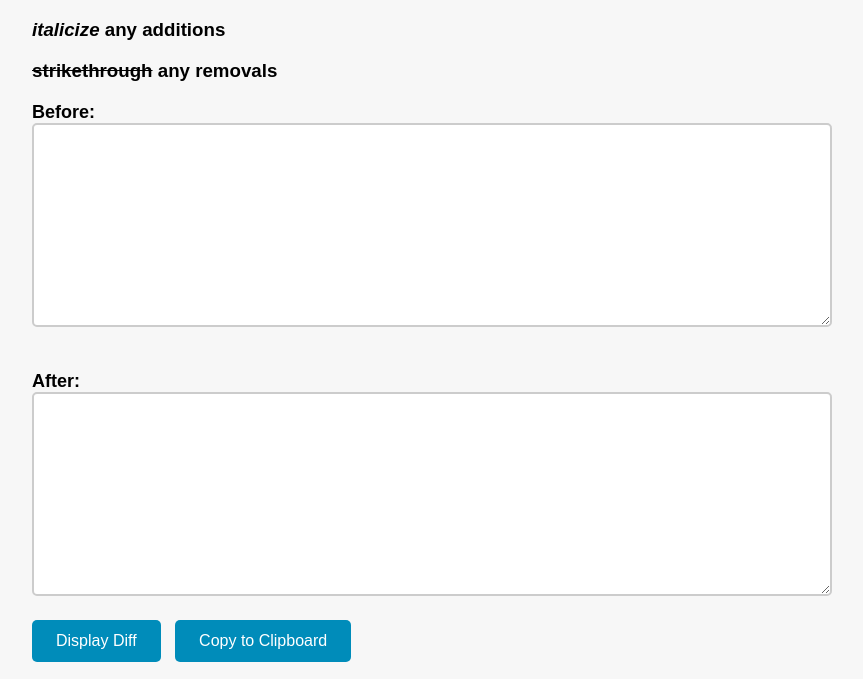
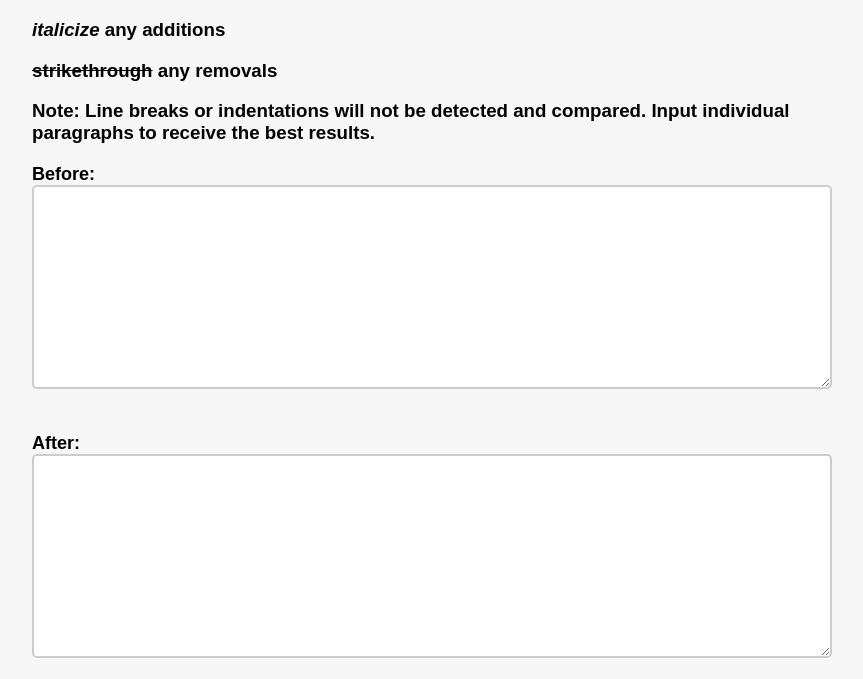
Before and after one commit to We1chJ/DiffText4Rewrites, a plain HTML site: page index.html in a window 1280 px wide. Shown: the part 61-740 px from the top of the page, without its empty margins (208-1071 px from the left). Drawn offline with nearby package versions, Linux system fonts and the light colour scheme.

Commit message:
added notes

```diff
--- a/index.html
+++ b/index.html
@@ -75,6 +75,7 @@
       <h1>Text Diff Tool</h1>
       <h3><i>italicize</i> any additions</h3>
       <h3><s>strikethrough</s> any removals</h3>
+      <h3>Note: Line breaks or indentations will not be detected and compared. Input individual paragraphs to receive the best results.</h3>
       <label for="before">Before:</label>
       <textarea id="before" rows="10" cols="50"></textarea>
       <label for="after">After:</label>
```
